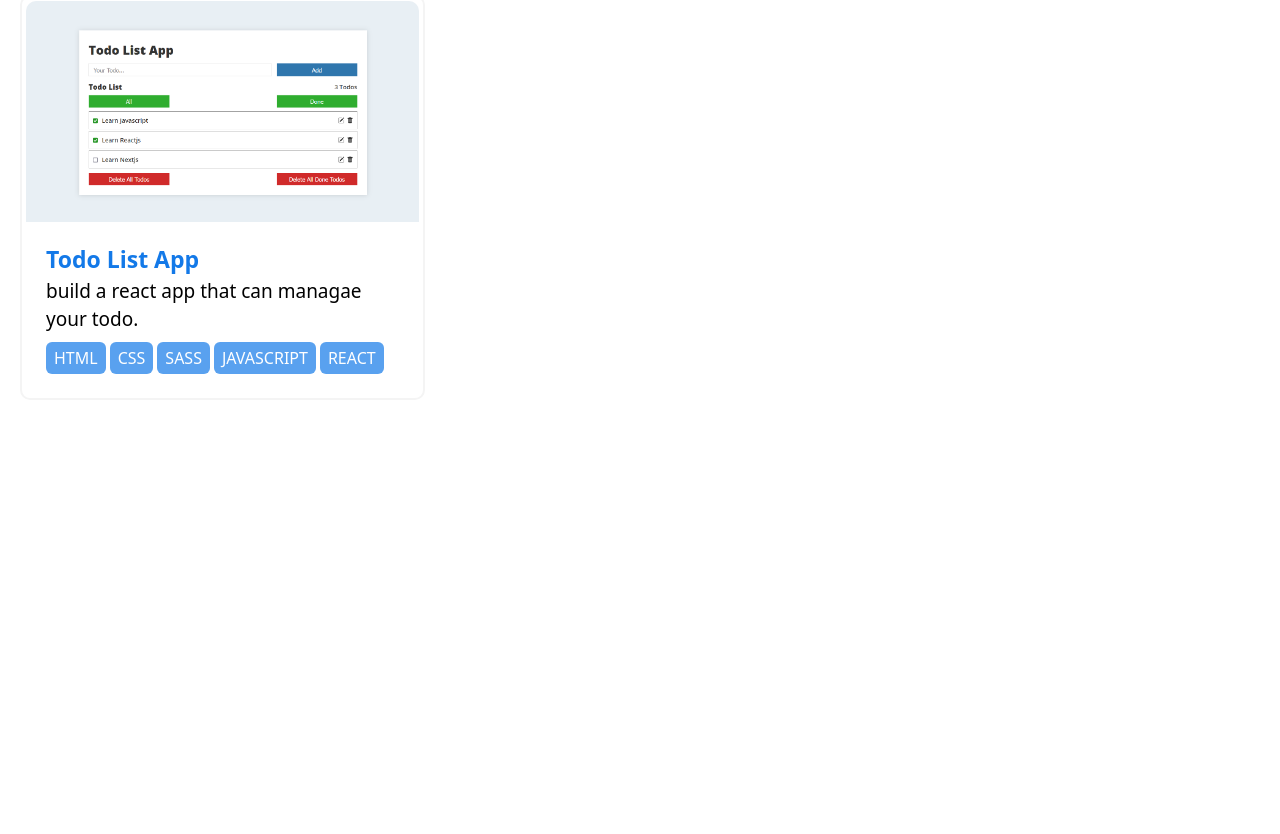
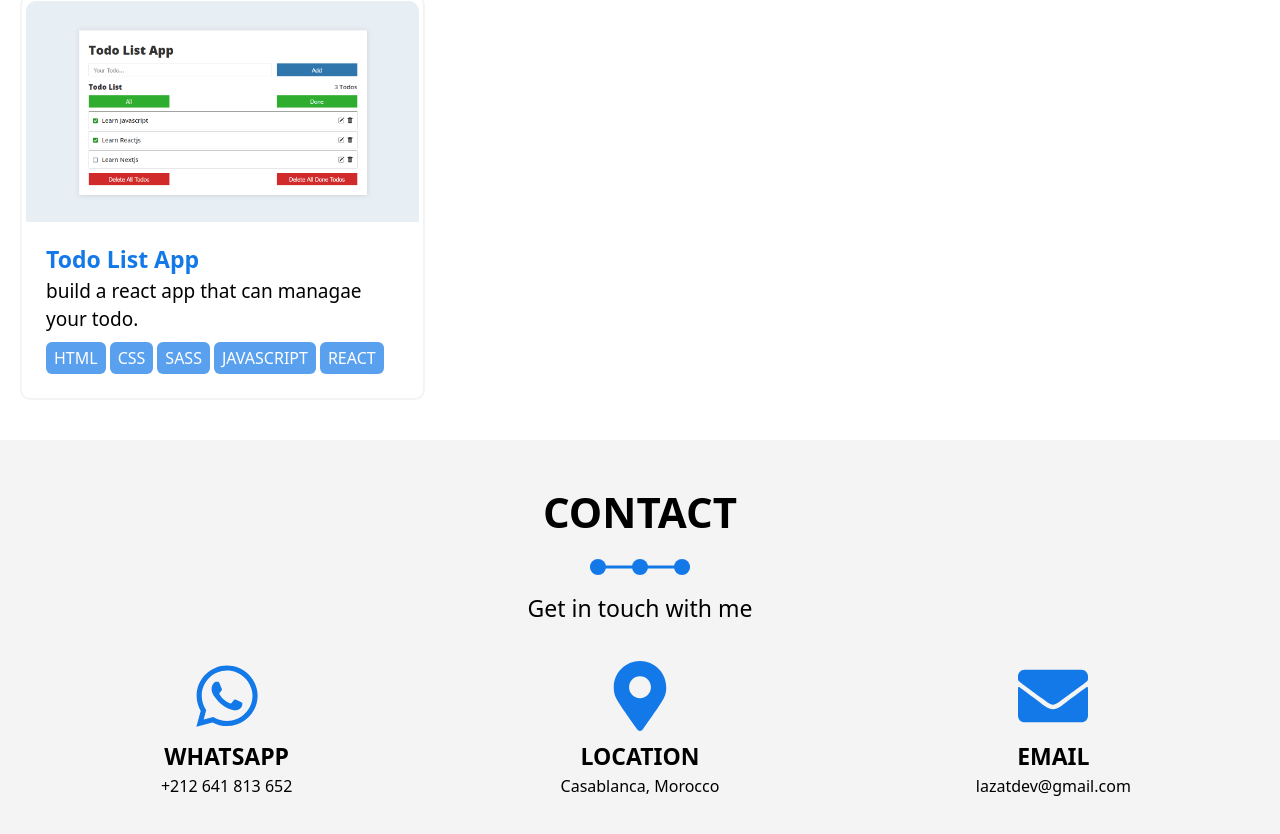
Before and after one commit to lazatdev/lazatdev-portfolio, a React (Vite) app: page / in a window 1280 px wide. Shown: the part 2264-3098 px from the top of the page. Before the commit the page ends 2704 px from the top, so only its background shows below. Built offline with nearby package versions, Linux system fonts and the light colour scheme.

Commit message:
create contact section component

```diff
--- a/src/App.jsx
+++ b/src/App.jsx
@@ -1,5 +1,5 @@
 import {Header} from './Components'
-import {IntroSection, AboutSection, PortfolioSection} from './Components/'
+import {IntroSection, AboutSection, PortfolioSection, ContactSection} from './Components/'
 
 function App() {
 
@@ -10,6 +10,7 @@ function App() {
         <IntroSection/>
         <AboutSection/>
         <PortfolioSection/>
+        <ContactSection/>
       </main>
     </>
   )
--- /dev/null
+++ b/src/Components/ContactSection/index.jsx
@@ -0,0 +1,26 @@
+import {Container, SpecialHeading} from '../../Components'
+import {CONTACT_INFOS} from '../../Constants'
+
+export const ContactSection = () =>
+{
+    return (
+        <section id="contact" className="bg-third py-10">
+            <Container>
+                <SpecialHeading title="contact" description="Get in touch with me"/>
+                <div className="contact-infos mt-4 grid grid-cols-1 md:grid-cols-3 justify-items-center">
+                    {
+                        Object.values(CONTACT_INFOS).map(contact => (
+                            <div className="info text-center p-5">
+                                <contact.icon className="mx-auto fill-primary text-[70px]"/>
+                                <h3 className="uppercase font-[600] text-[23px] mt-2">{contact.title}</h3>
+                                <p className={contact.title !== 'email' ? 'capitalize' : ''}>
+                                    {contact.text}
+                                </p>
+                            </div>
+                        ))
+                    }
+                </div>
+            </Container>
+        </section>
+    )
+}
--- a/src/Components/index.js
+++ b/src/Components/index.js
@@ -4,3 +4,4 @@ export {IntroSection} from './IntroSection'
 export {AboutSection} from './AboutSection'
 export {SpecialHeading} from './SpecialHeading'
 export {PortfolioSection} from './PortfolioSection'
+export {ContactSection} from './ContactSection'
--- a/src/Constants/index.js
+++ b/src/Constants/index.js
@@ -1,5 +1,5 @@
 import Images from '../images'
-import {FaHtml5, FaCss3Alt, FaJs, FaReact, FaGit, FaGithub} from 'react-icons/fa'
+import {FaHtml5, FaCss3Alt, FaJs, FaReact, FaGit, FaGithub, FaWhatsapp, FaMapMarkerAlt, FaEnvelope} from 'react-icons/fa'
 
 // Header Section
 export const NAV_MENU_ITEMS = ["home","about","portfolio","contact"]
@@ -86,7 +86,7 @@ export const PORTFOLIO_ITEMS = [
 
 // Contact Section
 export const CONTACT_INFOS = {
-    phoneNumberContact: {icon: "", title: "", phoneNumber: ""},
-    loctionContact: {icon: "", title: "", location: ""},
-    emailContact: {icon: "", title: "", email: ""}
+    phoneNumberContact: {icon: FaWhatsapp, title: "whatsapp", text: "+212 641 813 652"},
+    loctionContact: {icon: FaMapMarkerAlt, title: "location", text: "casablanca, morocco"},
+    emailContact: {icon: FaEnvelope, title: "email", text: "lazatdev@gmail.com"}
 }
```
